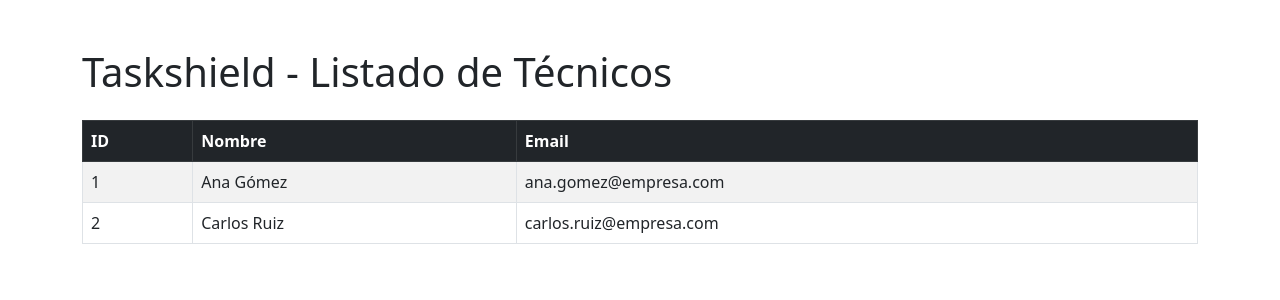
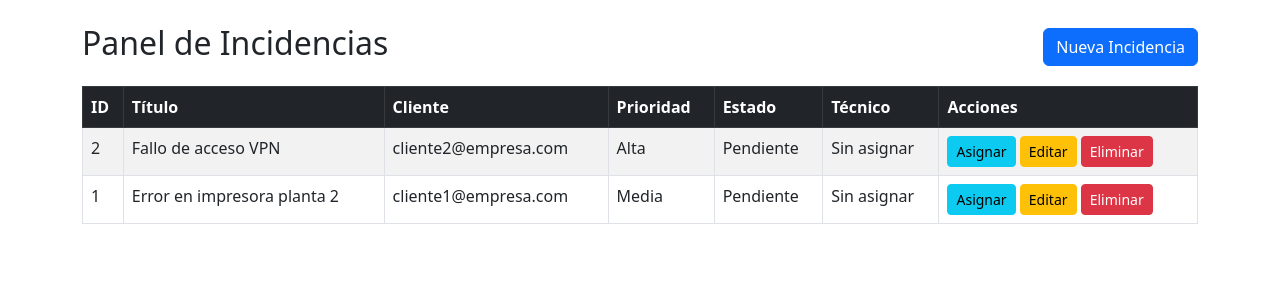
Before and after one commit to JuancarlosML94/taskshield, a PHP site: page / in a window 1280 px wide. Shown: the top 300 px of the page. Run offline with PHP 8.4, Linux system fonts and the light colour scheme; data comes from the database, SQL or seed files in the repository; a stand-in replaces the project's code that opens the database connection; some libraries are stand-ins or nearby versions.

Commit message:
Configura conexion PDO segura y panel principal de incidencias

```diff
--- a/conexion.php
+++ b/conexion.php
@@ -1,25 +1,14 @@
 <?php
-// Incluimos el archivo de configuración con las credenciales
-require_once __DIR__ . '/config.php';
+require_once 'config.php';
 
 try {
-    // Definimos el DSN (Data Source Name) especificando el host, el nombre de la BD y el charset
     $dsn = "mysql:host=" . DB_HOST . ";dbname=" . DB_NAME . ";charset=utf8mb4";
-
-    // Creamos la instancia de PDO
-    $conexion = new PDO($dsn, DB_USER, DB_PASS);
-
-    // Configuramos el modo de error de PDO para que lance excepciones ante fallos
-    $conexion->setAttribute(PDO::ATTR_ERRMODE, PDO::ERRMODE_EXCEPTION);
-
-    // Opcional: configurar el modo de recuperación por defecto como objetos o arrays asociativos
-    $conexion->setAttribute(PDO::ATTR_DEFAULT_FETCH_MODE, PDO::FETCH_ASSOC);
-
-    // (Opcional para pruebas) Descomenta la siguiente línea temporalmente para verificar el éxito:
-    // echo "¡Conexión establecida con éxito a la base de datos " . DB_NAME . "!";
-
+    $opciones = [
+        PDO::ATTR_ERRMODE            => PDO::ERRMODE_EXCEPTION,
+        PDO::ATTR_DEFAULT_FETCH_MODE => PDO::FETCH_ASSOC,
+        PDO::ATTR_EMULATE_PREPARES   => false,
+    ];
+    $pdo = new PDO($dsn, DB_USER, DB_PASS, $opciones);
 } catch (PDOException $e) {
-    // Si falla la conexión, capturamos la excepción y detenemos la ejecución mostrando el error
-    die("Error de conexión a la base de datos: " . $e->getMessage());
+    die("Error de conexión con la base de datos.");
 }
-?>
--- a/index.php
+++ b/index.php
@@ -1,47 +1,63 @@
 <?php
 require_once 'conexion.php';
 
-try {
-    // Realizamos una consulta de prueba (cambia 'tecnicos' por una tabla de tu esquema)
-    $stmt = $conexion->query("SELECT * FROM tecnicos");
-    $resultados = $stmt->fetchAll();
-} catch (PDOException $e) {
-    die("Error en la consulta: " . $e->getMessage());
-}
+// Consulta preparada para listar incidencias con el nombre del técnico
+$sql = "SELECT i.*, t.nombre AS tecnico_nombre
+        FROM incidencias i
+        LEFT JOIN tecnicos t ON i.tecnico_id = t.id
+        ORDER BY i.id DESC";
+$stmt = $pdo->prepare($sql);
+$stmt->execute();
+$incidencias = $stmt->fetchAll(PDO::FETCH_ASSOC);
 ?>
 <!DOCTYPE html>
 <html lang="es">
 <head>
     <meta charset="UTF-8">
-    <title>Taskshield - Panel Principal</title>
-    <link rel="stylesheet" href="https://cdn.jsdelivr.net/npm/bootstrap@5.3.0/dist/css/bootstrap.min.css">
+    <title>Taskshield - Soporte</title>
+    <link href="https://cdn.jsdelivr.net/npm/bootstrap@5.3.0/dist/css/bootstrap.min.css" rel="stylesheet">
 </head>
-<body class="container mt-5">
-    <h1 class="mb-4">Taskshield - Listado de Técnicos</h1>
+<body class="container mt-4">
 
-    <table class="table table-striped table-bordered">
+    <div class="d-flex justify-content-between align-items-center mb-3">
+        <h2>Panel de Incidencias</h2>
+        <a href="nueva_incidencia.php" class="btn btn-primary">Nueva Incidencia</a>
+    </div>
+
+    <?php if (isset($_GET['msg'])): ?>
+        <div class="alert alert-info"><?= htmlspecialchars($_GET['msg']) ?></div>
+    <?php endif; ?>
+
+    <table class="table table-bordered table-striped">
         <thead class="table-dark">
             <tr>
                 <th>ID</th>
-                <th>Nombre</th>
-                <th>Email</th>
+                <th>Título</th>
+                <th>Cliente</th>
+                <th>Prioridad</th>
+                <th>Estado</th>
+                <th>Técnico</th>
+                <th>Acciones</th>
             </tr>
         </thead>
         <tbody>
-            <?php if (count($resultados) > 0): ?>
-                <?php foreach ($resultados as $row): ?>
-                    <tr>
-                        <td><?= htmlspecialchars($row['id'] ?? $row['id_tecnico'] ?? 1) ?></td>
-                        <td><?= htmlspecialchars($row['nombre'] ?? 'Sin nombre') ?></td>
-                        <td><?= htmlspecialchars($row['email'] ?? 'Sin email') ?></td>
-                    </tr>
-                <?php endforeach; ?>
-            <?php else: ?>
+            <?php foreach ($incidencias as $inc): ?>
                 <tr>
-                    <td colspan="3" class="text-center">No hay registros en la base de datos.</td>
+                    <td><?= $inc['id'] ?></td>
+                    <td><?= htmlspecialchars($inc['titulo']) ?></td>
+                    <td><?= htmlspecialchars($inc['email_cliente']) ?></td>
+                    <td><?= htmlspecialchars($inc['prioridad']) ?></td>
+                    <td><?= htmlspecialchars($inc['estado']) ?></td>
+                    <td><?= htmlspecialchars($inc['tecnico_nombre'] ?? 'Sin asignar') ?></td>
+                    <td>
+                        <a href="asignar_tecnico.php?id=<?= $inc['id'] ?>" class="btn btn-sm btn-info">Asignar</a>
+                        <a href="editar_incidencia.php?id=<?= $inc['id'] ?>" class="btn btn-sm btn-warning">Editar</a>
+                        <a href="eliminar_incidencia.php?id=<?= $inc['id'] ?>" class="btn btn-sm btn-danger" onclick="return confirm('¿Seguro que quieres borrar esta incidencia?');">Eliminar</a>
+                    </td>
                 </tr>
-            <?php endif; ?>
+            <?php endforeach; ?>
         </tbody>
     </table>
+
 </body>
 </html>
```
